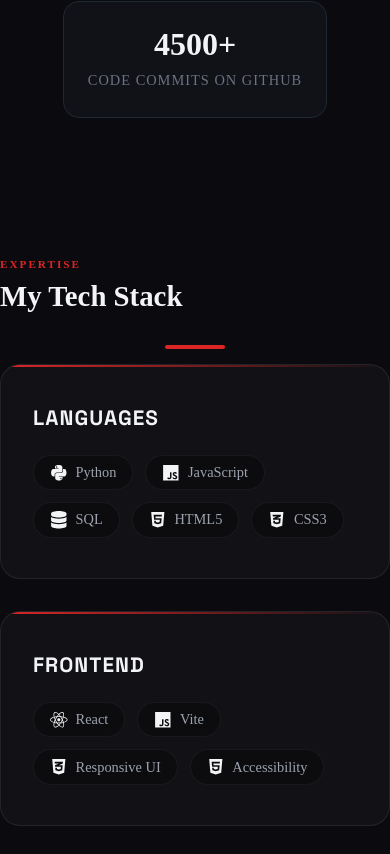
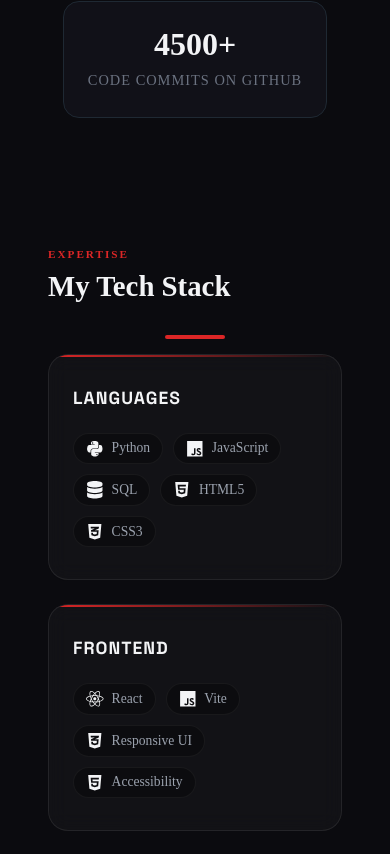
Before and after one commit to Santhosh-Kumar-2004/santhosh.dev-portfolio-site, a React (Vite) app: page / in a window 390 px wide. Shown: the part 1937-2791 px from the top of the page. Built offline with nearby package versions, Linux system fonts and the light colour scheme.

Commit message:
Updated the skill section responsivenes css

```diff
--- a/src/styles/Skills.css
+++ b/src/styles/Skills.css
@@ -99,13 +99,83 @@
   border: 1px solid rgba(var(--accent-primary-rgb), 0.2);
 }
 
-/* RESPONSIVENESS */
+@media (max-width: 1250px) {
+   .skills-grid {
+    grid-template-columns: repeat(auto-fit, minmax(250px, 1fr));
+}
+   .skills-section {
+    margin-left: 2rem;
+    margin-right: 2rem;
+   }
+}
+/* =========================
+   RESPONSIVENESS – TABLET
+========================= */
+@media (max-width: 1024px) {
+  .skills-section {
+    padding: 100px 40px; /* top/bottom + left/right */
+  }
+
+  .skills-grid {
+    grid-template-columns: repeat(2, 1fr);
+    gap: 1.75rem;
+  }
+
+  .skill-card {
+    padding: 2.2rem 1.8rem;
+  }
+}
+
+
+/* =========================
+   RESPONSIVENESS – MOBILE
+========================= */
 @media (max-width: 768px) {
+  .skills-section {
+    padding: 80px 20px; /* mobile side margins */
+  }
+
   .skills-grid {
     grid-template-columns: 1fr;
+    gap: 1.5rem;
   }
 
-  .skills-section {
-    padding: 80px 0;
+  .skills-header {
+    max-width: 100%;
+  }
+
+  .skill-card {
+    padding: 2rem 1.5rem;
+  }
+
+  .skill-card h3 {
+    font-size: 1.2rem;
+  }
+
+  .skill-list span {
+    font-size: 0.85rem;
+    padding: 7px 14px;
   }
 }
+
+
+/* =========================
+   EXTRA SMALL DEVICES
+========================= */
+@media (max-width: 480px) {
+  .skills-section {
+    padding: 70px 16px;
+  }
+
+  .skill-card h3 {
+    font-size: 1.1rem;
+  }
+
+  .skill-list {
+    gap: 10px;
+  }
+
+  .skill-list span {
+    padding: 6px 12px;
+  }
+}
```
